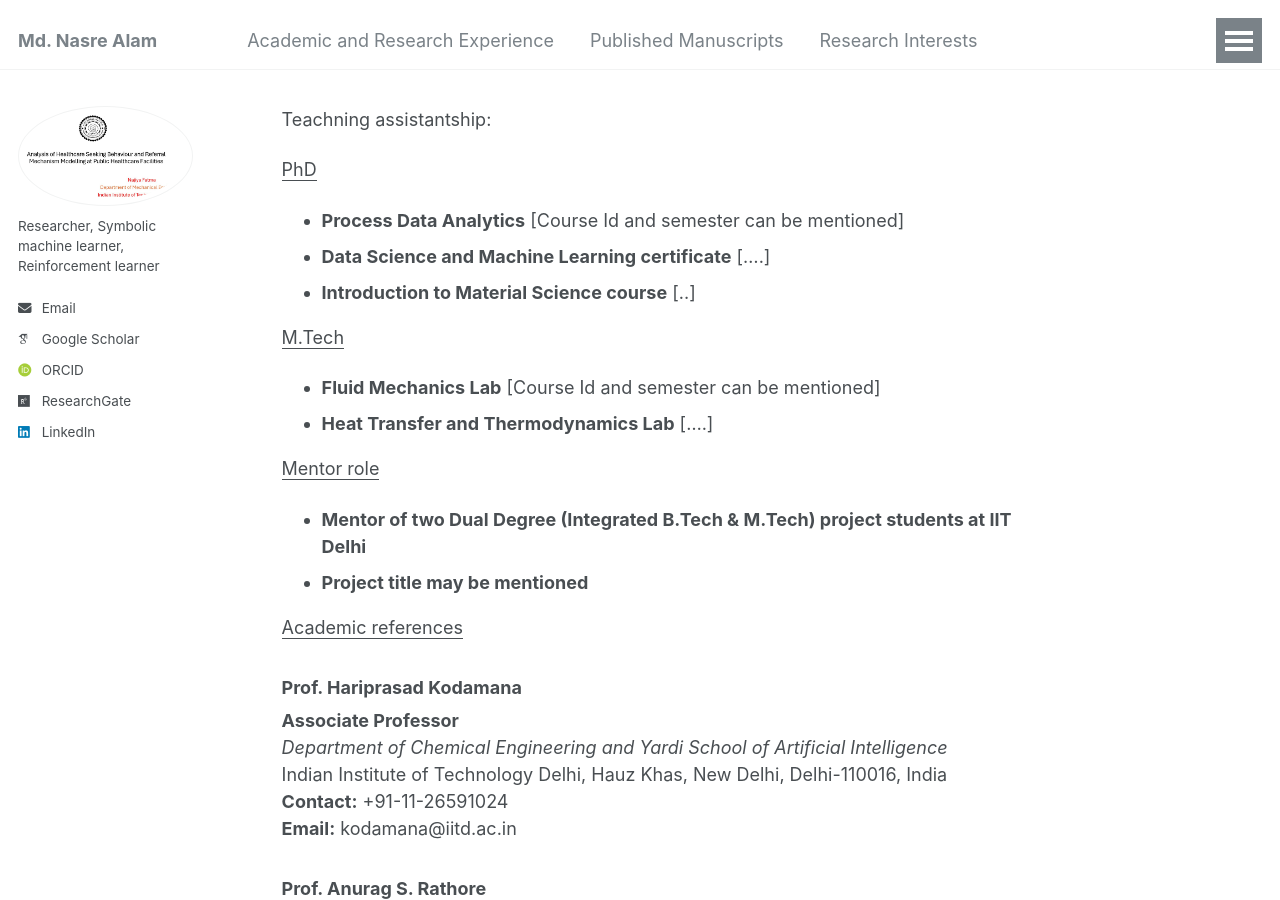
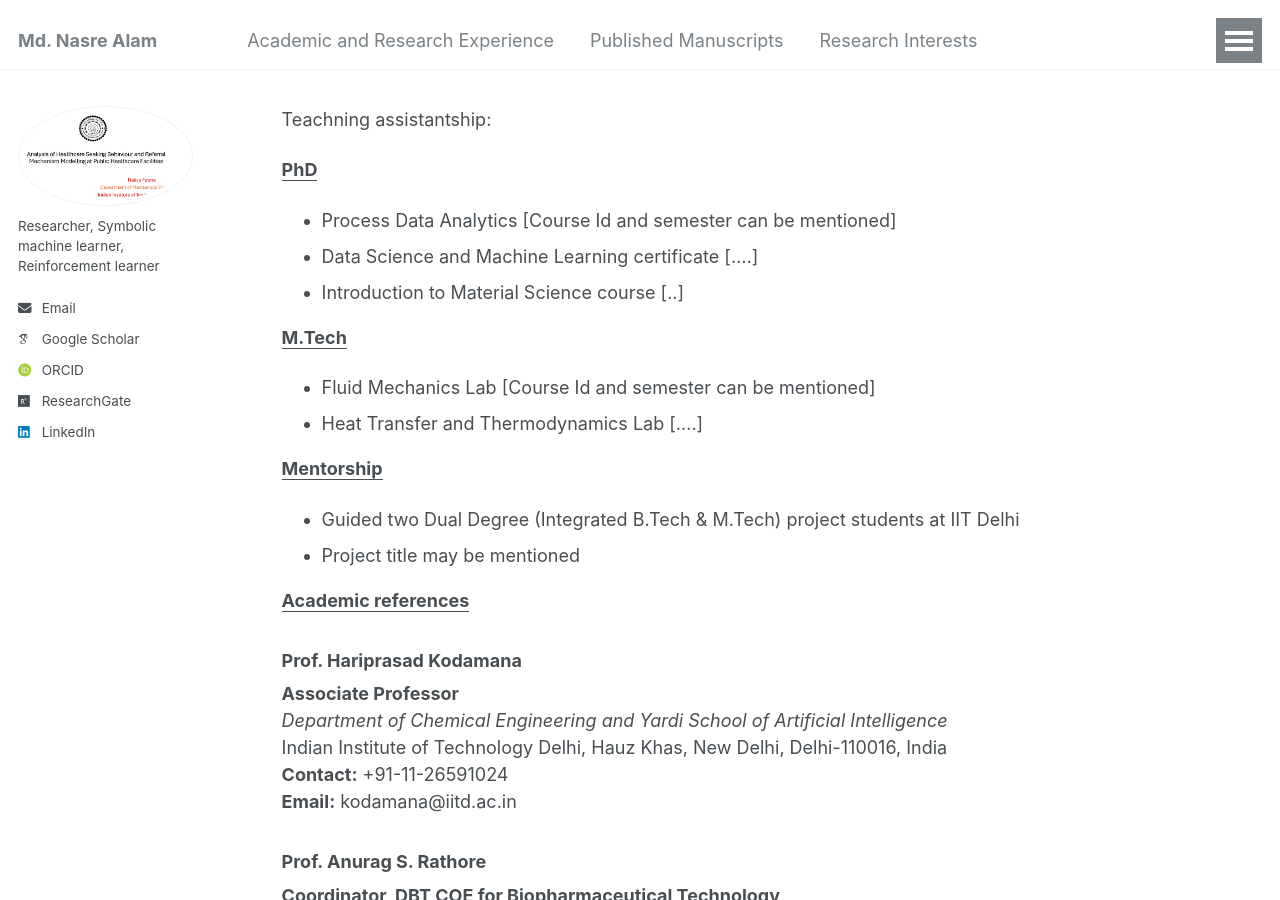
Before and after one commit to mdnasreiit/mdnasreiit.github.io, a Jekyll site: the page built from _pages/404.md, in a window 1280 px wide and 900 px high. Built offline with Jekyll 4.4.1, drawn with Linux system fonts in a browser that asks for light colours; some web fonts are replaced.

Commit message:
Update 404.md

```diff
--- a/_pages/404.md
+++ b/_pages/404.md
@@ -10,27 +10,27 @@ redirect_from:
 
 Teachning assistantship:
 
-<ins>PhD</ins>
+<ins>**PhD**</ins>
 
-- **Process Data Analytics** [Course Id and semester can be mentioned]
-- **Data Science and Machine Learning certificate** [....]
-- **Introduction to Material Science course** [..]
+- Process Data Analytics [Course Id and semester can be mentioned]
+- Data Science and Machine Learning certificate [....]
+- Introduction to Material Science course [..]
 
 
-<u>M.Tech</u>
+<ins>**M.Tech**</ins>
 
-- **Fluid Mechanics Lab** [Course Id and semester can be mentioned]
-- **Heat Transfer and Thermodynamics Lab** [....]
+- Fluid Mechanics Lab [Course Id and semester can be mentioned]
+- Heat Transfer and Thermodynamics Lab [....]
 
 
-<u>Mentor role</u>
+<ins>**Mentorship**</ins>
 
-- **Mentor of two Dual Degree (Integrated B.Tech & M.Tech) project students at IIT Delhi**
-- **Project title may be mentioned**
+- Guided two Dual Degree (Integrated B.Tech & M.Tech) project students at IIT Delhi
+- Project title may be mentioned
 
 
 
-<u>Academic references</u>
+<ins>**Academic references**</ins>
 
 ###  **Prof. Hariprasad Kodamana**
 **Associate Professor**
```
